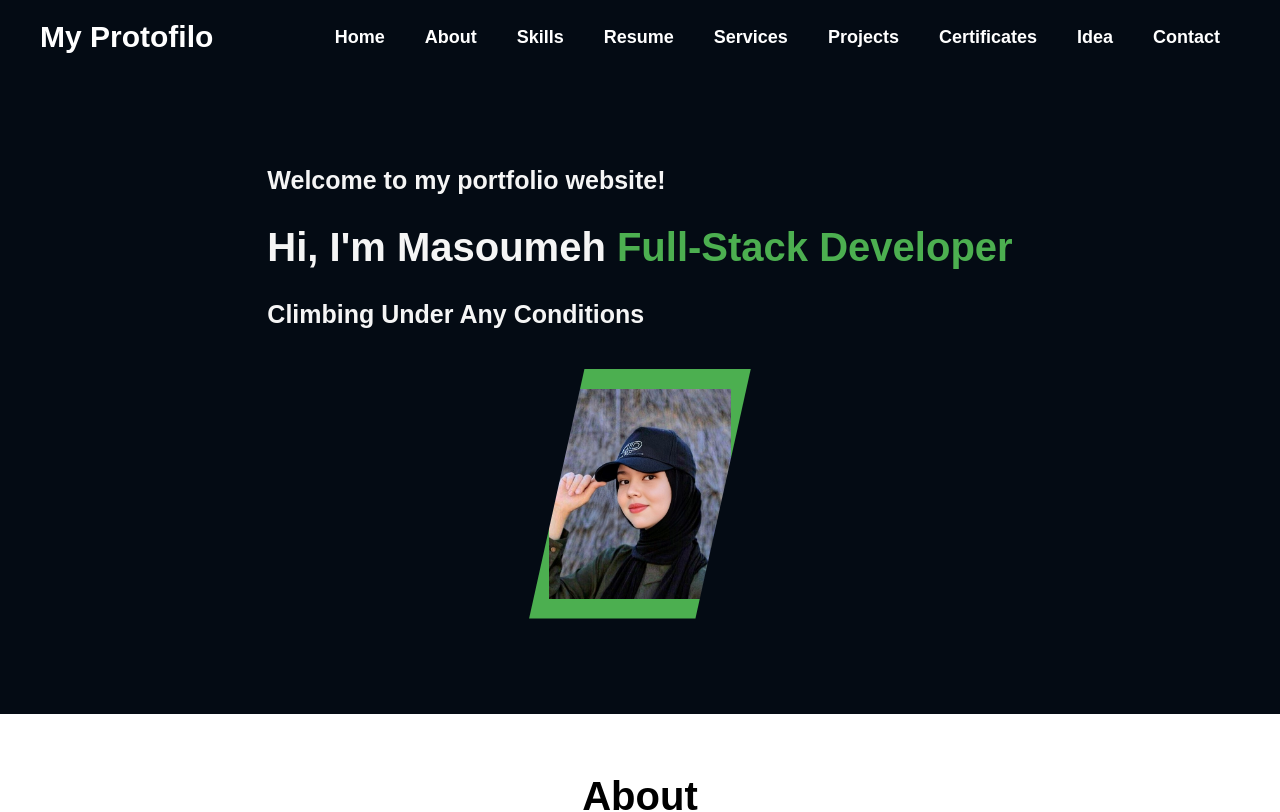
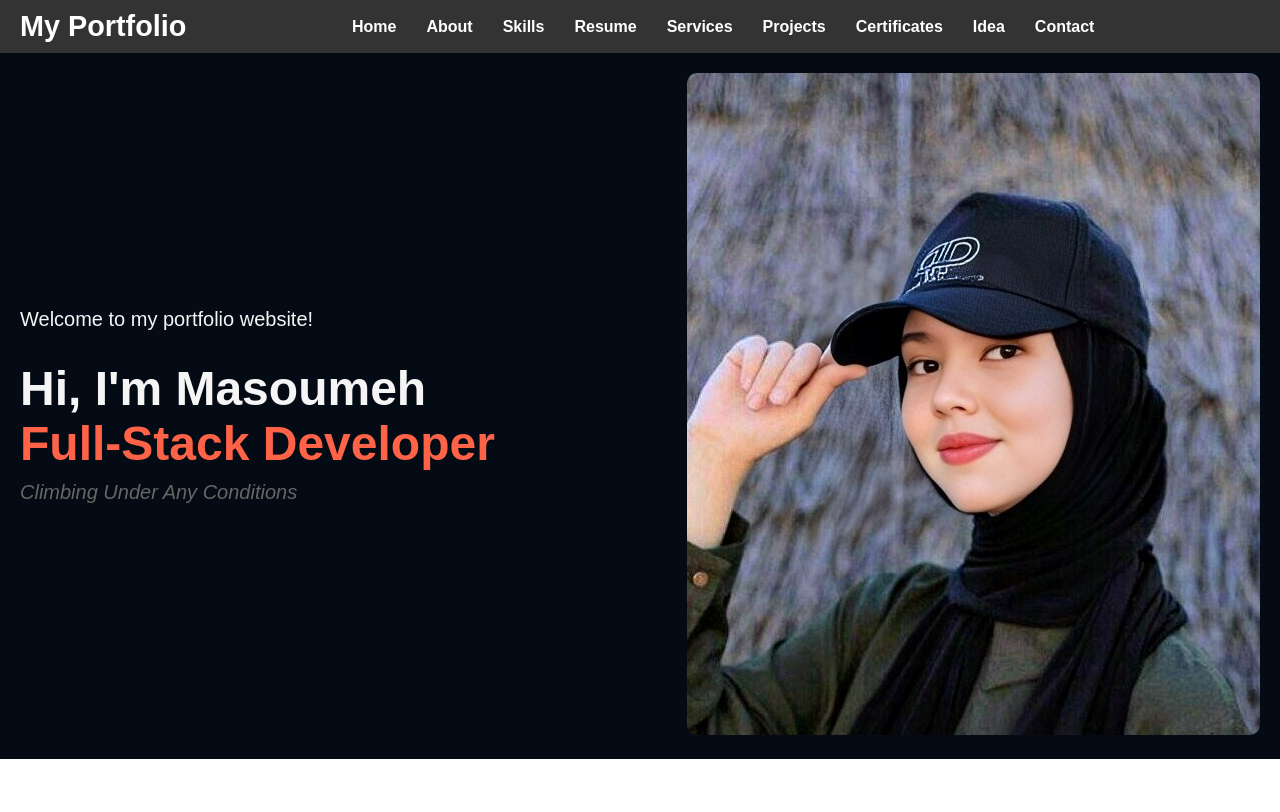
Before and after one commit to MahsumaRezai/power_Profile, a React (Create React App) app: page / in a window 1280 px wide. Shown: the top 812 px of the page. Built offline with nearby package versions, Linux system fonts and the light colour scheme.

Commit message:
work on the button

```diff
--- a/src/Components/Button.js
+++ b/src/Components/Button.js
@@ -1,7 +1,12 @@
- export const Button =(props)=>{
-     return (
-         <div>
+import React from 'react';
+import './DownloadButton.css';  // For styling
 
-         </div>
-     )
- }
+const DownloadButton = () => {
+    return (
+        <a href="/path/to/your/cv.pdf" download>
+            <button className="download-btn">Download CV</button>
+        </a>
+    );
+};
+
+export default DownloadButton;
--- /dev/null
+++ b/src/Components/DownloadButton.css
@@ -0,0 +1,19 @@
+/* DownloadButton.css */
+.download-btn {
+    background-color: #4CAF50; /* Green background */
+    color: white;
+    padding: 10px 20px;
+    font-size: 16px;
+    border: none;
+    border-radius: 5px;
+    cursor: pointer;
+    transition: background-color 0.3s ease;
+}
+
+.download-btn:hover {
+    background-color: #45a049; /* Darker green when hovered */
+}
+
+.download-btn:active {
+    background-color: #3e8e41; /* Even darker green when clicked */
+}
--- a/src/Components/Head.css
+++ b/src/Components/Head.css
@@ -1,133 +1,86 @@
-/* src/Header.css */
+/* Head.css */
 .header {
   display: flex;
   justify-content: space-between;
   align-items: center;
-  padding: 20px 40px;
-  background-color:  #040b14 ;
+  padding: 10px 20px;
+  background-color: #333;
   color: white;
   position: relative;
-
 }
 
 .logo {
-  font-size: 30px;
+  font-size: 1.8rem;
   font-weight: bold;
+}
+
+.nav-links {
+  display: flex;
+  justify-content: space-around;
+  flex-grow: 1;
 }
 
 .nav-links ul {
   display: flex;
   list-style-type: none;
+  padding: 0;
   margin: 0;
-  padding: 0;
 }
 
 .nav-links li {
-  margin: 0 20px;
+  margin: 0 15px;
 }
 
 .nav-links a {
-  color:white;
+  color: white;
   text-decoration: none;
-  font-size: 18px;
-  transition: color 0.3s ease;
+  font-size: 1rem;
 }
 
-.nav-links a:hover {
-  color: #f1c40f;
+.menu-button {
+  display: none;
+  background-color: transparent;
+  border: none;
+  font-size: 1.2rem;
+  color: white;
+  cursor: pointer;
 }
 
-/* دکمه منوی همبرگر */
-.menu-button {
-  display: none;
-  background-color: #f1c40f;
-  color: white;
-  padding: 10px 20px;
-  font-size: 18px;
-  border: none;
-  cursor: pointer;
-  transition: background-color 0.3s;
+.nav-links.active {
+  display: block;
 }
 
-.menu-button:hover {
-  background-color: #e67e22;
-}
-
-/* برای صفحه‌های بزرگ (دسکتاپ) */
-@media screen and (min-width: 769px) {
-  .header {
-    padding: 20px 40px;
+@media (max-width: 768px) {
+  .nav-links {
+      display: none;
+      width: 100%;
+      position: absolute;
+      top: 60px;
+      left: 0;
+      background-color: #333;
+      text-align: center;
+      z-index: 999;
   }
 
-  .logo {
-    font-size: 30px;
+  .nav-links.active {
+      display: block;
   }
 
-  .nav-links {
-    display: flex;
-    flex-direction: row;
-    justify-content: flex-end;
-    width: auto;
+  .nav-links ul {
+      flex-direction: column;
+      padding: 20px;
   }
 
   .nav-links li {
-    margin: 0 20px;
+      margin: 10px 0;
   }
 
   .menu-button {
-    display: none;
+      display: block;
   }
 }
 
-
-@media screen and (max-width: 768px) {
-  .header {
-    padding: 10px 20px;
-  }
-  .list {
-    display: flex;
-    flex-direction: row;
-    justify-content: center;
-    align-items: center;
-    gap:20px;
-    color: white
-
-
-  }
-
-  .logo {
-    font-size: 24px;
-  }
-
-  .nav-links {
-    position: fixed;
-    top: 0;
-    left: 0;
-    width: 100%;
-    height: 10vh;
-    background-color:whitesmoke;
-    flex-direction: column;
-    justify-content: center;
-    align-items: center;
-    transform: translateX(-100%);
-    transition: transform 0.3s ease-in-out;
-    z-index: 1;
-
-  }
-
-  .nav-links.active {
-    transform: translateX(0);
-  }
-
-  .nav-links li {
-    margin: 20px 0;
-  }
-
-  .menu-button {
-    display: block; /* نمایش دکمه منوی همبرگر */
-  }
-
-  .nav-links a {
-    font-size: 20px;
-  }
+/* Optional styling for the active menu button */
+.menu-button.open {
+  background-color: #ff6347; /* Add your choice of color for the button */
 }
--- a/src/Components/Head.js
+++ b/src/Components/Head.js
@@ -1,8 +1,6 @@
-
 // src/Header.js
 import React, { useState } from 'react';
 import './Head.css';
-
 
 const Head = () => {
     const [isMenuOpen, setIsMenuOpen] = useState(false);
@@ -13,7 +11,7 @@ const Head = () => {
 
     return (
         <header className="header">
-            <div className="logo">My Protofilo</div>
+            <div className="logo">My Portfolio</div>
 
             <nav className={`nav-links ${isMenuOpen ? 'active' : ''}`}>
                 <ul className="list">
@@ -26,11 +24,10 @@ const Head = () => {
                     <li><a href="#contact">Certificates</a></li>
                     <li><a href="#contact">Idea</a></li>
                     <li><a href="#contact">Contact</a></li>
-
                 </ul>
             </nav>
             <button className="menu-button" onClick={toggleMenu}>
-                {isMenuOpen ? ' Close ' : 'Open'}
+                {isMenuOpen ? 'Close' : 'Open'}
             </button>
         </header>
     );
--- a/src/Components/Main.js
+++ b/src/Components/Main.js
@@ -1,5 +1,4 @@
-import { Fragment } from 'react'
-import { Button } from './Button';
+import { Fragment } from 'react';
 import classes from './Main.module.css';
 import img from '../img/mainimg.jpg';
 
@@ -13,14 +12,9 @@ export const Main = (props) => {
                     <span className={classes.condation}>Climbing Under Any Conditions</span>
                 </div>
                 <div>
-                        <img src={img} alt="" className={classes.triangle}></img>
-
-                    <Button />
-
+                    <img src={img} alt="Masoumeh" className={classes.triangle} />
                 </div>
             </div>
-
-
         </Fragment>
-    )
-}
+    );
+};
--- a/src/Components/Main.module.css
+++ b/src/Components/Main.module.css
@@ -1,66 +1,83 @@
+/* Main.module.css */
 .main {
     display: flex;
     flex-direction: row;
-    justify-content: center;
+    justify-content: space-between;
     align-items: center;
-    gap:40px;
-    background: #040b14;
-    width: 100%;
-    height: 80vh;
+    padding: 20px;
+    gap: 10px;
+    background: #040b14
 }
 
-.triangle{
+.textmain {
+    flex: 1;
+    max-width: 500px;
+}
 
-    clip-path: polygon(25% 0%, 100% 0%, 75% 100%, 0% 100%);
-    border: 20px solid #4caf50;;
-    height: 550px;
+.name {
+    font-size: 3rem;
+    font-weight: bold;
+    margin: 10px 0;
+    color: whitesmoke
+}
+P {
+    color: whitesmoke;
+    font-size: 20px;
+    padding-bottom: 20px
+}
 
+.job {
+    color: #ff6347; /* Tomato color for job title */
 }
-.textmain {
-    display: flex;
-    flex-direction: column;
-    justify-items: center;
-    justify-content: center;
-    gap: 30px;
-    color:whitesmoke;
 
+.condation {
+    font-size: 1.25rem;
+    font-style: italic;
+    color: #666;
 }
-.textmain p {
-    font-size: 25px;
-    font-weight: bold;
 
+/* Image styling */
+.triangle {
+    max-width: 100%;
+    height: auto;
+    border-radius: 10px;
 }
-.name {
-    font-size: 40px;
-    font-weight: bold;
 
-}
-.job {
-    color: #4caf50;
-}
-.condation {
-    font-size: 25px;
-    font-weight: bold
-}
-/* res */
-@media screen and (max-width: 1280px) {
+/* Media queries for responsiveness */
+@media (max-width: 768px) {
     .main {
-      padding: 40px 20px;
-      flex-direction: column
-    }
-    .triangle {
-        height: 250px;
+        flex-direction: column;
+        align-items: center;
     }
 
+    .textmain {
+        text-align: center;
+        margin-bottom: 20px;
+    }
+
+    .name {
+        font-size: 2.5rem;
+    }
+
+    .job {
+        font-size: 1.5rem;
+    }
+
+    .condation {
+        font-size: 1.1rem;
+    }
 }
 
-@media screen and (max-width: 1280px) {
-    .main {
-      padding: 40px 20px;
-      flex-direction: column
-    }
-    .triangle {
-        height: 250px;
+@media (max-width: 480px) {
+    .name {
+        font-size: 2rem;
     }
 
+    .job {
+        font-size: 1.25rem;
+    }
+
+    .condation {
+        font-size: 1rem;
+    }
 }
```
